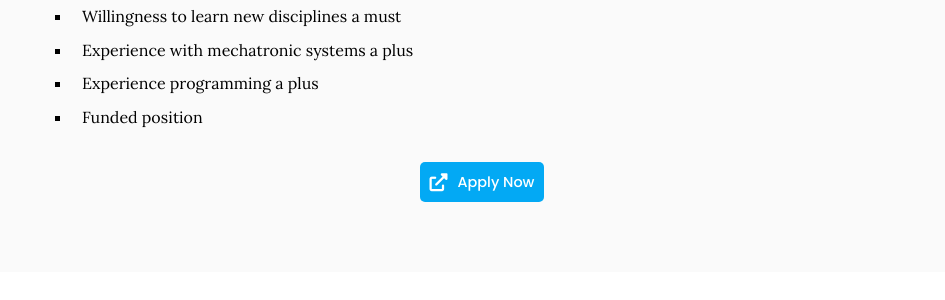
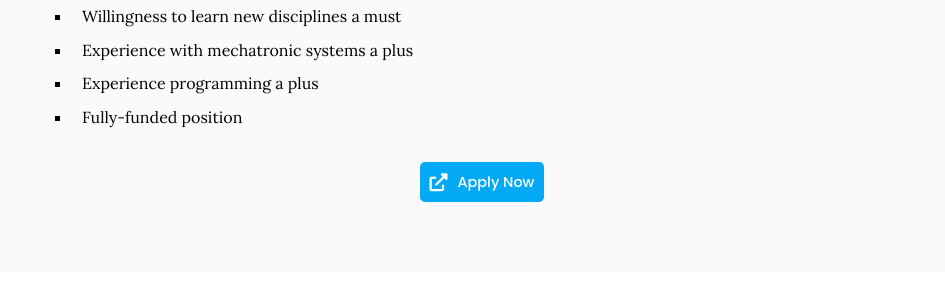
Before and after one commit to innovative-robotics/innovative-robotics.github.io, a Jekyll site: the page built from team/index.md, in a window 1280 px wide and 900 px high, scrolled down 1008 px. Shown: the part 153-453 px from the top of the window, without its empty margins (158-1103 px from the left). Built offline with Jekyll 4.4.1, drawn with Linux system fonts in a browser that asks for light colours.

Commit message:
Update index.md

```diff
--- a/team/index.md
+++ b/team/index.md
@@ -46,7 +46,7 @@ We are looking for a new PhD student who is interested in developing novel robot
 - Willingness to learn new disciplines a must
 - Experience with mechatronic systems a plus
 - Experience programming a plus
-- Funded position
+- Fully-funded position
 
 {% include link.html type="external" link="https://www.njit.edu/admissions/how-apply-graduate-admissions" text="Apply Now" icon="" style="button" %}
 {:.center}
```
